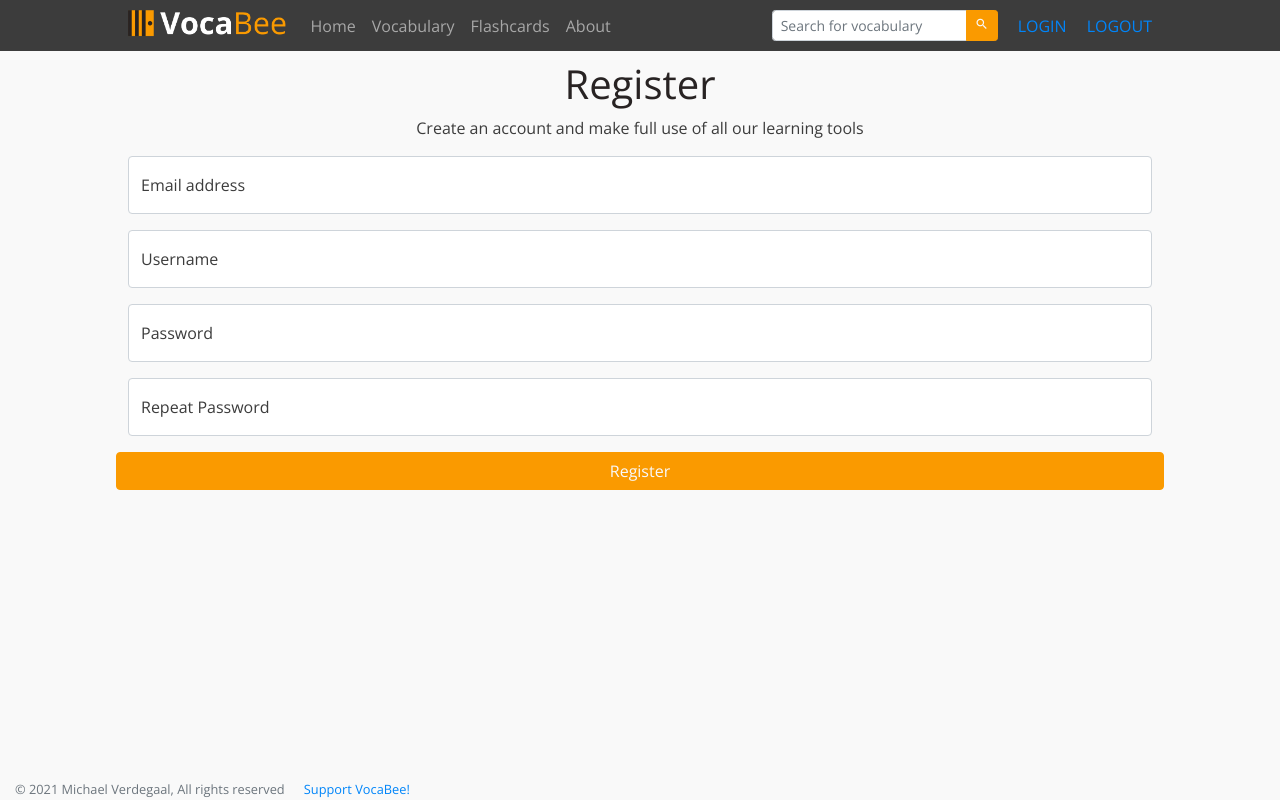
After one commit to MichaelVerdegaal/vocabee, a Flask app: template vocabee/home/templates/security/register_user.html in a window 1280 px wide. The commit adds this page. Run offline with Flask 2, Linux system fonts and the light colour scheme; the template is opened without the code that fills it, so the values that code supplies are empty; style sheets or scripts are compiled from the project's sources; some libraries are stand-ins or nearby versions.

Commit message:
Registering front-end work

```diff
--- /dev/null
+++ b/vocabee/home/static/js/user_utilities.js
@@ -0,0 +1,16 @@
+function registerAccount(urlBase, email, username, password) {
+    /**
+     * todo
+     * @param {String} urlBase - endpoint to send request to
+     */
+
+    postRequest(urlBase, {email: email, username: username, password: password})
+        .then(isOk)
+        .then(response => {
+            console.log(response)
+        })
+        .catch(error => {
+            console.log(error);
+            alert("Entry couldn't be added");
+        });
+}
--- a/vocabee/home/static/js/utilities.js
+++ b/vocabee/home/static/js/utilities.js
@@ -1,4 +1,17 @@
 const isOk = response => response.ok ? response.json() : Promise.reject(new Error('Failed the request'));
+
+function postRequest(url, data) {
+    /**
+     * Helper function to send a post request.
+     */
+    return fetch(url, {
+        credentials: 'same-origin',
+        method: 'POST',
+        mode: 'cors',
+        body: JSON.stringify(data),
+        headers: {'Content-Type': 'application/json'},
+    });
+}
 
 function createAndShowToast(message) {
     /**
@@ -8,13 +21,21 @@ function createAndShowToast(message) {
     let toastContainer = document.getElementById('toastContainer')
     toastContainer.innerHTML = '';
     let toastEle = crel('div', {'class': 'position-fixed bottom-0 end-0 p-3', 'style': 'z-index: 11'},
-                    crel('div', {'id': 'liveToast', 'class': 'toast hide', 'role': 'alert'},
-                        crel('div', {'class': 'toast-header'},
-                            crel('strong', {'class': 'me-auto'}, 'Alert'),
-                            crel('small', 'just now'),
-                            crel('button', {'type':'button', 'class': 'btn-close', 'data-bs-dismiss': 'toast'})),
-                        crel('div', {'class': 'toast-body'}, message)));
+        crel('div', {'id': 'liveToast', 'class': 'toast hide', 'role': 'alert'},
+            crel('div', {'class': 'toast-header'},
+                crel('strong', {'class': 'me-auto'}, 'Alert'),
+                crel('small', 'just now'),
+                crel('button', {'type': 'button', 'class': 'btn-close', 'data-bs-dismiss': 'toast'})),
+            crel('div', {'class': 'toast-body'}, message)));
     toastContainer.append(toastEle);
     let bsAlert = new bootstrap.Toast(document.getElementById('liveToast'));
     bsAlert.show();
 }
+
+function utf8_to_b64(str) {
+    /**
+     * Encodes a string to base64, following https://developer.mozilla.org/en-US/docs/Glossary/Base64
+     * @type {String} str - string to encode
+     */
+    return window.btoa(unescape(encodeURIComponent(str)));
+}
--- /dev/null
+++ b/vocabee/home/templates/security/register_user.html
@@ -0,0 +1,86 @@
+{% extends "base.html" %}
+{% from "security/_macros.html" import render_field_errors %}
+
+{% block container %}
+    <title>Register - VocaBee</title>
+
+    <script src="{{ url_for('static', filename='js/user_utilities.js') }}"></script>
+
+    <div class="align-items-center">
+        <div class="row">
+            <div class="col-xxl"></div>
+
+            <div class="col-xxl">
+                <div class="container-fluid text-container text-center">
+                    <h1>Register</h1>
+                    <p>
+                        Create an account and make full use of all our learning tools
+                    </p>
+                </div>
+                <div class="container-fluid" id="login-content-container">
+                    <form>
+                        <div class="mb-3 row">
+                            <div class="form-floating">
+                                <input type="email" class="form-control" id="emailInput" value=""
+                                       placeholder="name@example.com">
+                                <label for="emailInput">Email address</label>
+                            </div>
+                        </div>
+
+                        <div class="mb-3 row">
+                            <div class="form-floating">
+                                <input type="text" class="form-control" id="usernameInput" value=""
+                                       placeholder="myUsername101">
+                                <label for="usernameInput">Username</label>
+                            </div>
+                        </div>
+
+                        <div class="mb-3 row">
+                            <div class="form-floating">
+                                <input class="form-control" id="passwordInput" placeholder="password"
+                                       type="password" value="">
+                                <label for="passwordInput">Password</label>
+                            </div>
+                        </div>
+
+                        <div class="mb-3 row">
+                            <div class="form-floating">
+                                <input class="form-control" id="passwordRepeatInput"
+                                       placeholder="password" type="password" value="">
+                                <label for="passwordRepeatInput">Repeat Password</label>
+                            </div>
+                        </div>
+
+                        <div class="mb-4 row">
+                            <button class="btn btn-primary action-btn" id="registerBtn" title="Log me in" type="button"
+                                    style="width: 100%">
+                                Register
+                            </button>
+                        </div>
+
+                    </form>
+                </div>
+            </div>
+
+            <div class="col-xxl"></div>
+        </div>
+    </div>
+
+    {% include "security/_menu.html" %}
+
+    <script>
+        document.querySelector('#registerBtn').addEventListener('click', function () {
+            let email = document.querySelector('#emailInput').value;
+            let username = document.querySelector('#usernameInput').value;
+            let password = document.querySelector('#passwordInput').value
+            let passwordRepeat = document.querySelector('#passwordRepeatInput').value;
+
+            password = utf8_to_b64(password);
+            passwordRepeat = utf8_to_b64(passwordRepeat);
+
+            let registerBaseUrl = '{{ url_for('user_ajax.register') }}';
+            registerAccount(registerBaseUrl, email, username, password)
+        })
+    </script>
+
+{% endblock %}
--- a/vocabee/queries/user.py
+++ b/vocabee/queries/user.py
@@ -3,6 +3,7 @@ from flask_security import hash_password
 from vocabee import db, user_datastore
 
 
+# TODO: remove this when account functionality is finished
 def setup_test_users():
     """
     Placeholder function to create some tests accounts
```
Also changed, not shown: vocabee/__init__.py (+7 -3 lines), vocabee/home/static/js/admin_editor.js (+0 -13 lines), vocabee/home/templates/security/login_user.html (+6 -6 lines), vocabee/home/views/user/user.py (renamed from vocabee/home/views/user.py, +6 -1 lines), vocabee/home/views/user/user_ajax.py (added, +12 -0 lines), vocabee/home/views/user/__init__.py (added).
